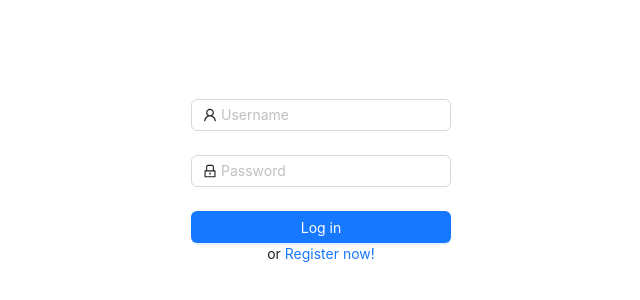
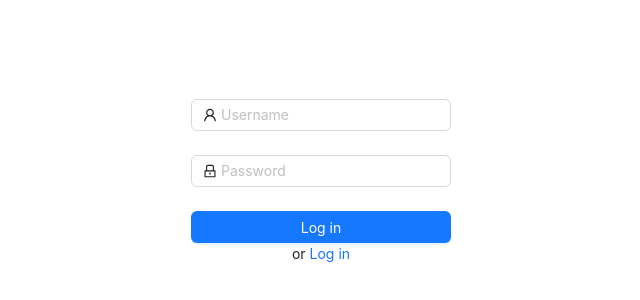
Before and after one commit to hilalozturk1/Develop-a-To-Do-App-with-ChatGPT-Integration, a React (Create React App) app in the folder frontend/: page / in a window 1280 px wide. Shown: the part 206-506 px from the top of the page, without its empty margins (319-959 px from the left). Built offline with nearby package versions, Linux system fonts and the light colour scheme.

Commit message:
register button

```diff
--- a/frontend/src/components/Form.tsx
+++ b/frontend/src/components/Form.tsx
@@ -56,8 +56,14 @@ const LoginForm: React.FC = () => {
           {isLogin ? "Log in" : "Register"}
         </Button>
         or{" "}
-        <a href="" onClick={() => setIsLogin(!isLogin)}>
-          Register now!
+        <a
+          href="#"
+          onClick={(e) => {
+            e.preventDefault();
+            setIsLogin(!isLogin);
+          }}
+        >
+          {isLogin ? "Log in" : "Register"}
         </a>
       </Form.Item>
     </Form>
```
